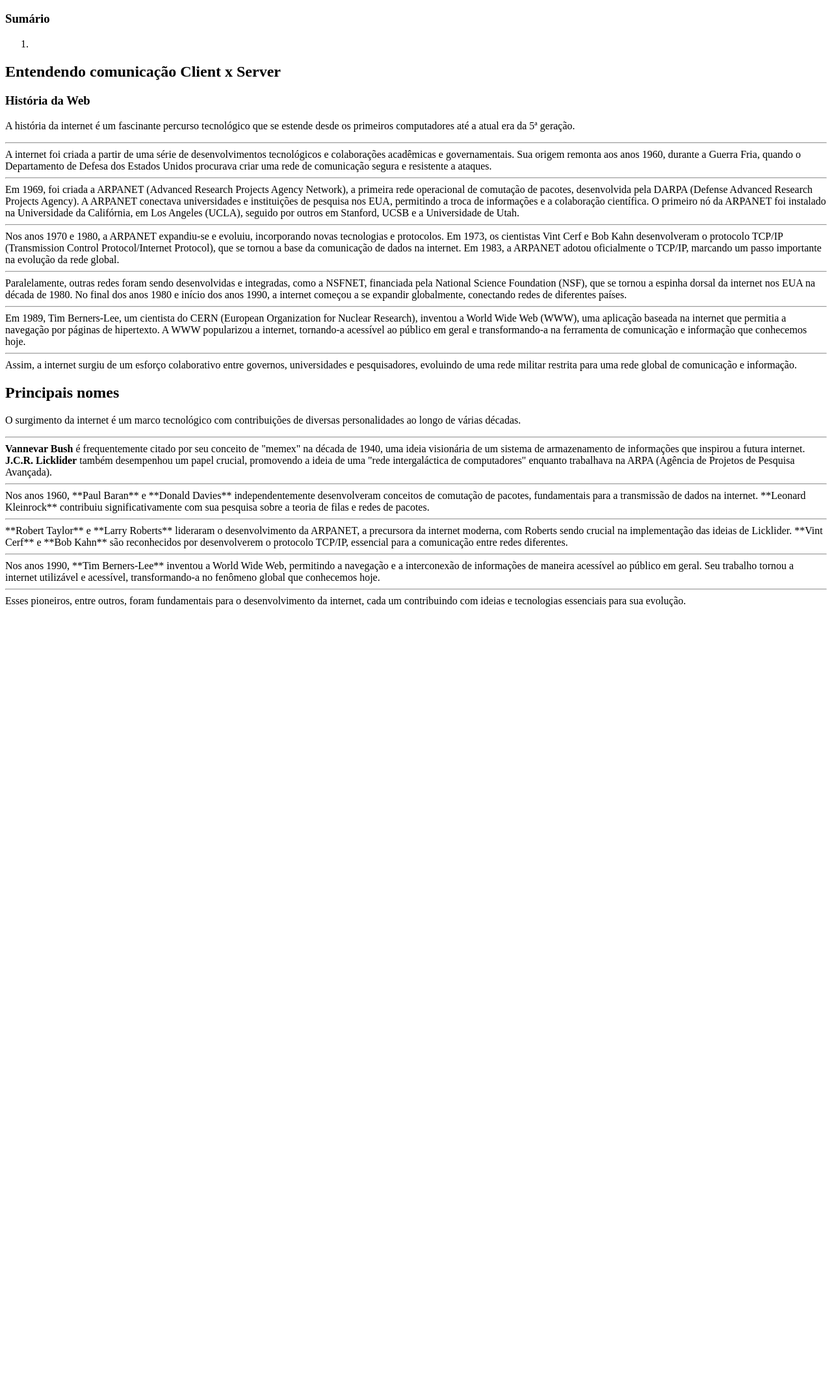
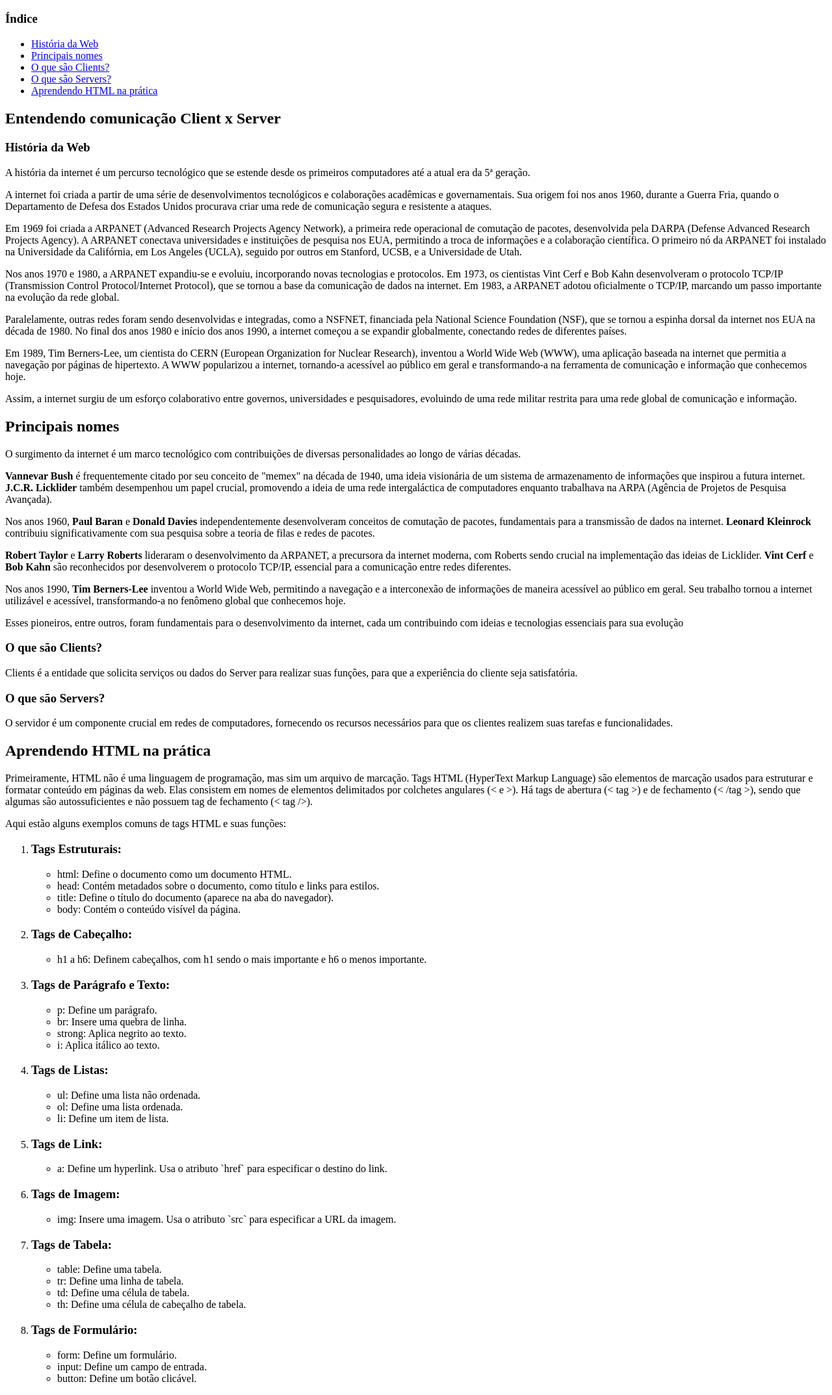
Before and after one commit to Thaiza-Santos/dio-desafio-github-primeiro-repositorio, a plain HTML site: page VS Code/index (2).html in a window 1280 px wide. Shown: the part 48-2195 px from the top of the page at 65% size. Before the commit the page ends 998 px from the top, so only its background shows below. Drawn offline with Linux system fonts and the light colour scheme.

Commit message:
adicionando index

```diff
--- a/VS Code/index (2).html
+++ b/VS Code/index (2).html
@@ -4,38 +4,109 @@
     </head>
     <body>
       <h1>Resumo: Estruturando Páginas Web com HTML</h1>
-      <h3>Sumário</h3>
-      <ol>
-        <li></li>
-      </ol>
+      <h3>Índice</h3>
+      <ul>
+        <li><a href="#história">História da Web</a></li>
+        <li><a href="#principais">Principais nomes</a></li>
+        <li><a href="#clients">O que são Clients?</a></li>
+        <li><a href="#servers">O que são Servers?</a></li>
+        <li><a href="#aprendendo">Aprendendo HTML na prática</a></li>
+      </ul>
       <h2><strong>Entendendo comunicação Client x Server</strong></h2>
-      <h3>História da Web</h3>
+      <h3 id="história">História da Web</h3>
 
-      <p>A história da internet é um fascinante percurso tecnológico que se estende desde os primeiros computadores até a atual era da 5ª geração.
-      <hr>
-      A internet foi criada a partir de uma série de desenvolvimentos tecnológicos e colaborações acadêmicas e governamentais. Sua origem remonta aos anos 1960, durante a Guerra Fria, quando o Departamento de Defesa dos Estados Unidos procurava criar uma rede de comunicação segura e resistente a ataques.
-      <hr>
-      Em 1969, foi criada a ARPANET (Advanced Research Projects Agency Network), a primeira rede operacional de comutação de pacotes, desenvolvida pela DARPA (Defense Advanced Research Projects Agency). A ARPANET conectava universidades e instituições de pesquisa nos EUA, permitindo a troca de informações e a colaboração científica. O primeiro nó da ARPANET foi instalado na Universidade da Califórnia, em Los Angeles (UCLA), seguido por outros em Stanford, UCSB e a Universidade de Utah.
-      <hr>
+      <p>A história da internet é um percurso tecnológico que se estende desde os primeiros computadores até a atual era da 5ª geração.
+      <p></p>
+      A internet foi criada a partir de uma série de desenvolvimentos tecnológicos e colaborações acadêmicas e governamentais. Sua origem foi nos anos 1960, durante a Guerra Fria, quando o Departamento de Defesa dos Estados Unidos procurava criar uma rede de comunicação segura e resistente a ataques.
+      <p></p>
+      Em 1969 foi criada a ARPANET (Advanced Research Projects Agency Network), a primeira rede operacional de comutação de pacotes, desenvolvida pela DARPA (Defense Advanced Research Projects Agency). A ARPANET conectava universidades e instituições de pesquisa nos EUA, permitindo a troca de informações e a colaboração científica. O primeiro nó da ARPANET foi instalado na Universidade da Califórnia, em Los Angeles (UCLA), seguido por outros em Stanford, UCSB, e a Universidade de Utah.
+      <p></p>
       Nos anos 1970 e 1980, a ARPANET expandiu-se e evoluiu, incorporando novas tecnologias e protocolos. Em 1973, os cientistas Vint Cerf e Bob Kahn desenvolveram o protocolo TCP/IP (Transmission Control Protocol/Internet Protocol), que se tornou a base da comunicação de dados na internet. Em 1983, a ARPANET adotou oficialmente o TCP/IP, marcando um passo importante na evolução da rede global.
-      <hr>
+      <p></p>
       Paralelamente, outras redes foram sendo desenvolvidas e integradas, como a NSFNET, financiada pela National Science Foundation (NSF), que se tornou a espinha dorsal da internet nos EUA na década de 1980. No final dos anos 1980 e início dos anos 1990, a internet começou a se expandir globalmente, conectando redes de diferentes países.
-      <hr>
+      <p></p>
       Em 1989, Tim Berners-Lee, um cientista do CERN (European Organization for Nuclear Research), inventou a World Wide Web (WWW), uma aplicação baseada na internet que permitia a navegação por páginas de hipertexto. A WWW popularizou a internet, tornando-a acessível ao público em geral e transformando-a na ferramenta de comunicação e informação que conhecemos hoje.
-      <hr>
+      <p></p>
       Assim, a internet surgiu de um esforço colaborativo entre governos, universidades e pesquisadores, evoluindo de uma rede militar restrita para uma rede global de comunicação e informação.</p>
 
-      <h2>Principais nomes</h2>
+      <h2 id="principais">Principais nomes</h2>
       <p>O surgimento da internet é um marco tecnológico com contribuições de diversas personalidades ao longo de várias décadas.
-      <hr>
-        <strong>Vannevar Bush</strong> é frequentemente citado por seu conceito de "memex" na década de 1940, uma ideia visionária de um sistema de armazenamento de informações que inspirou a futura internet. <strong>J.C.R. Licklider</strong> também desempenhou um papel crucial, promovendo a ideia de uma "rede intergaláctica de computadores" enquanto trabalhava na ARPA (Agência de Projetos de Pesquisa Avançada).
-      <hr>
-        Nos anos 1960, **Paul Baran** e **Donald Davies** independentemente desenvolveram conceitos de comutação de pacotes, fundamentais para a transmissão de dados na internet. **Leonard Kleinrock** contribuiu significativamente com sua pesquisa sobre a teoria de filas e redes de pacotes.
-      <hr>
-        **Robert Taylor** e **Larry Roberts** lideraram o desenvolvimento da ARPANET, a precursora da internet moderna, com Roberts sendo crucial na implementação das ideias de Licklider. **Vint Cerf** e **Bob Kahn** são reconhecidos por desenvolverem o protocolo TCP/IP, essencial para a comunicação entre redes diferentes.
-      <hr>
-        Nos anos 1990, **Tim Berners-Lee** inventou a World Wide Web, permitindo a navegação e a interconexão de informações de maneira acessível ao público em geral. Seu trabalho tornou a internet utilizável e acessível, transformando-a no fenômeno global que conhecemos hoje.
-      <hr>
-        Esses pioneiros, entre outros, foram fundamentais para o desenvolvimento da internet, cada um contribuindo com ideias e tecnologias essenciais para sua evolução.</p>
+      <p></p>
+        <strong>Vannevar Bush</strong> é frequentemente citado por seu conceito de "memex" na década de 1940, uma ideia visionária de um sistema de armazenamento de informações que inspirou a futura internet. <strong>J.C.R. Licklider</strong> também desempenhou um papel crucial, promovendo a ideia de uma rede intergaláctica de computadores enquanto trabalhava na ARPA (Agência de Projetos de Pesquisa Avançada).
+      <p></p>
+        Nos anos 1960, <strong>Paul Baran</strong> e <strong>Donald Davies</strong> independentemente desenvolveram conceitos de comutação de pacotes, fundamentais para a transmissão de dados na internet. <strong>Leonard Kleinrock</strong> contribuiu significativamente com sua pesquisa sobre a teoria de filas e redes de pacotes.
+      <p></p>
+      <strong>Robert Taylor</strong> e <strong>Larry Roberts</strong> lideraram o desenvolvimento da ARPANET, a precursora da internet moderna, com Roberts sendo crucial na implementação das ideias de Licklider. <strong>Vint Cerf</strong> e <strong>Bob Kahn</strong> são reconhecidos por desenvolverem o protocolo TCP/IP, essencial para a comunicação entre redes diferentes.
+      <p></p>
+        Nos anos 1990, <Strong>Tim Berners-Lee</Strong> inventou a World Wide Web, permitindo a navegação e a interconexão de informações de maneira acessível ao público em geral. Seu trabalho tornou a internet utilizável e acessível, transformando-a no fenômeno global que conhecemos hoje.
+      <p></p>
+        Esses pioneiros, entre outros, foram fundamentais para o desenvolvimento da internet, cada um contribuindo com ideias e tecnologias essenciais para sua evolução
+      </p>
+
+      <h3 id="Clients">O que são Clients?</h3>
+      <p>Clients é a entidade que solicita serviços ou dados do Server para realizar suas funções, para que a experiência do cliente seja satisfatória.</p>
+
+      <h3 id="Servers">O que são Servers?</h3>
+      <p>O servidor é um componente crucial em redes de computadores, fornecendo os recursos necessários para que os clientes realizem suas tarefas e funcionalidades.</p>
+
+      <h2>Aprendendo HTML na prática</h2>
+      <p>Primeiramente, HTML não é uma linguagem de programação, mas sim um arquivo de marcação. Tags HTML (HyperText Markup Language) são elementos de marcação usados para estruturar e formatar conteúdo em páginas da web. Elas consistem em nomes de elementos delimitados por colchetes angulares (< e >). Há tags de abertura (< tag >) e de fechamento (< /tag >), sendo que algumas são autossuficientes e não possuem tag de fechamento (< tag />).
+<p></p>
+        Aqui estão alguns exemplos comuns de tags HTML e suas funções:
+        <ol>
+          <li>
+         <h3><strong>Tags Estruturais:</strong></h3>
+        <ul>
+           <li> html: Define o documento como um documento HTML.</li>
+           <li> head: Contém metadados sobre o documento, como título e links para estilos.
+           </li>
+           <li> title: Define o título do documento (aparece na aba do navegador).</li>
+           <li> body: Contém o conteúdo visível da página.</li>
+          </ul>
+          <li>
+        <h3><strong>Tags de Cabeçalho:</strong></h3>
+           <ul><li> h1 a h6: Definem cabeçalhos, com h1 sendo o mais importante e h6 o menos importante.</li></ul>
+          </li>
+        <li>
+        <h3><strong>Tags de Parágrafo e Texto:</strong></h3>
+        <ul>
+           <li> p: Define um parágrafo.</li>
+           <li> br: Insere uma quebra de linha.</li>
+           <li> strong: Aplica negrito ao texto.</li>
+           <li> i: Aplica itálico ao texto.</li></ul>
+          </li>
+        <li>
+        <h3><strong>Tags de Listas:</strong></h3>
+        <ul>
+          <li> ul: Define uma lista não ordenada.</li>
+          <li> ol: Define uma lista ordenada.</li>
+          <li> li: Define um item de lista.</li></ul>
+          </li>
+        <li>
+        <h3><strong>Tags de Link:</strong></h3>
+        <ul>
+          <li> a: Define um hyperlink. Usa o atributo `href` para especificar o destino do link.</li></ul>
+        </li>
+        <li>
+        <h3><strong>Tags de Imagem:</strong></h3>
+           <ul><li>img: Insere uma imagem. Usa o atributo `src` para especificar a URL da imagem.</li></ul>
+        </li>
+        <li>
+        <h3><strong>Tags de Tabela:</strong></h3>
+          <ul>
+           <li>table: Define uma tabela.</li>
+           <li>tr: Define uma linha de tabela.</li>
+           <li>td: Define uma célula de tabela.</li>
+           <li>th: Define uma célula de cabeçalho de tabela.</li>
+          </ul></li>
+        <li>
+        <h3><strong>Tags de Formulário:</strong></h3>
+          <ul>
+           <li>form: Define um formulário.</li>
+           <li>input: Define um campo de entrada.</li>
+           <li>button: Define um botão clicável.</li>
+          </ul></li>
+           </ol>
+        </p>
         </body>
 </html>
```
